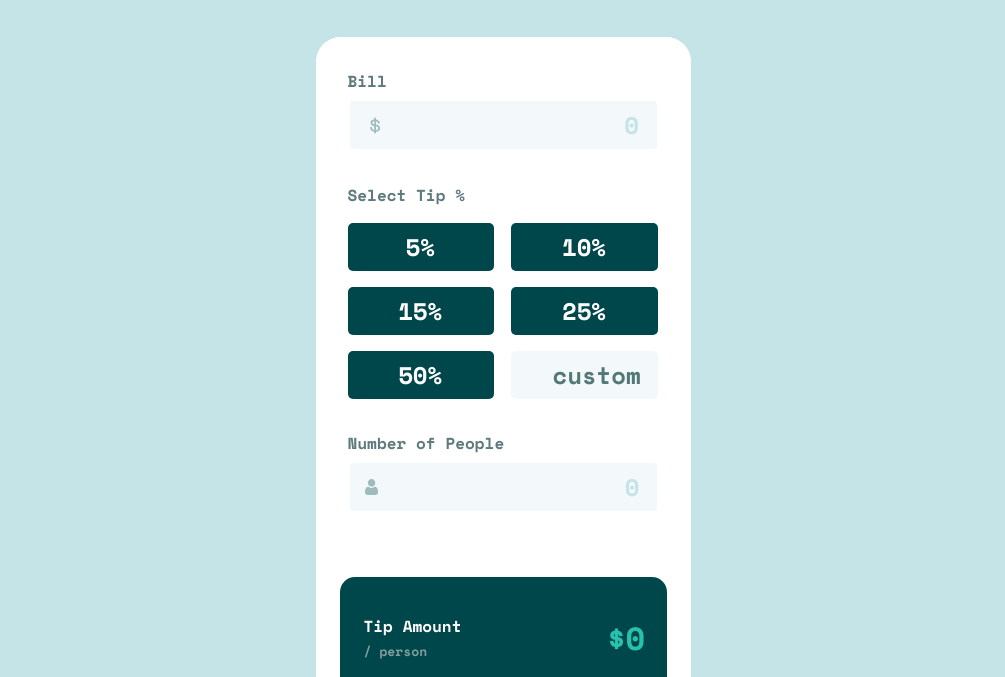
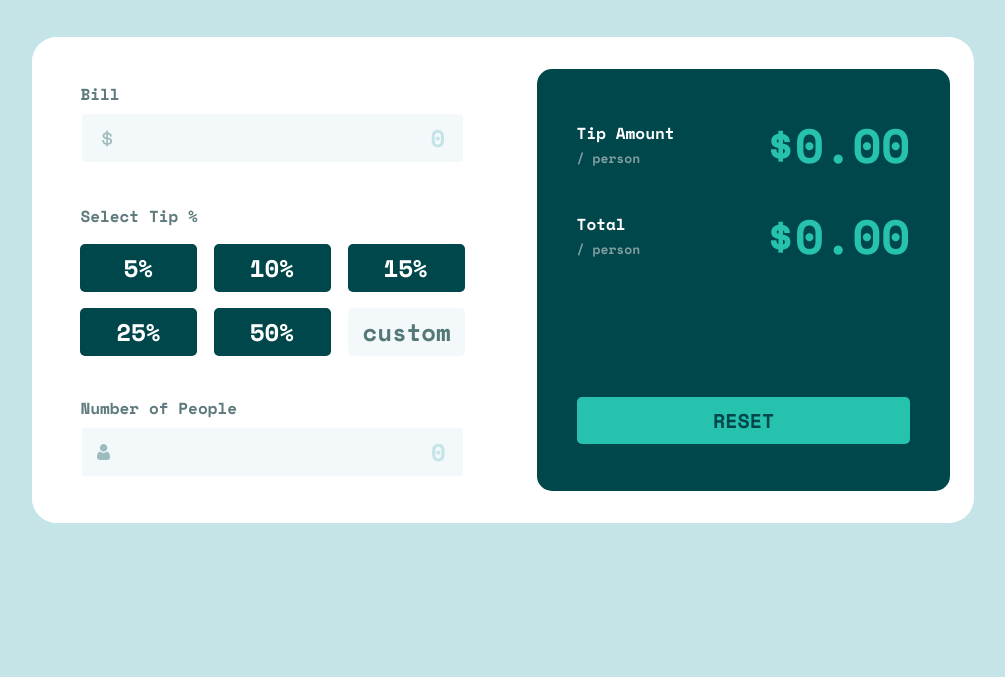
Before and after one commit to otoap/tip-calculator-app, a plain HTML site: page index.html in a window 1536 px wide. Shown: the part 107-784 px from the top of the page, without its empty margins (265-1270 px from the left). Drawn offline with nearby package versions, Linux system fonts and the light colour scheme.

Commit message:
finish desktop version and needs check

```diff
--- a/index.html
+++ b/index.html
@@ -39,11 +39,11 @@
         <section class="bottom-section">
             <div class="tip">
                 <h3>Tip Amount <br> <span>/ person</span></h3>
-                <span class="tip-amount">$0</span>
+                <span class="tip-amount">$0.00</span>
             </div>
             <div class="total">
                 <h3>Total <br> <span>/ person</span></h3>
-                <span class="total-per-person">$0</span>
+                <span class="total-per-person">$0.00</span>
             </div>
 
             <button type="reset" class="reset">RESET</button>
--- a/main.js
+++ b/main.js
@@ -23,7 +23,7 @@ let tipPerson = 0;
 let totalPerson = 0;
 
 bill.addEventListener("input", (event)=> {
-    if(event.target.value ==0) {
+    if(event.target.value <=0) {
         billValue = 0;
         bill.style.border = "2px #e17052 solid";
         zeroBill.style.display = "block";
@@ -57,11 +57,11 @@ custom.addEventListener("input", (event) => {
 })
 
 numPpl.addEventListener("input", (event)=> {
-    if(event.target.value == 0) {
+    if(event.target.value <= 0) {
         numPpl.style.border = "2px #e17052 solid";
         zeroPeople.style.display = "block";
-        tip.innerHTML = "$0"
-        total.innerHTML = "$0"
+        tip.innerHTML = "$0.00"
+        total.innerHTML = "$0.00"
     }else{
         numPpl.style.border = "solid 2px #26c2ae";
         people = parseInt(event.target.value);
@@ -78,8 +78,8 @@ reset.addEventListener("click", ()=> {
     bill.value = "";
     custom.value = "";
     numPpl.value = "";
-    tip.innerHTML = "$0"
-    total.innerHTML = "$0"
+    tip.innerHTML = "$0.00"
+    total.innerHTML = "$0.00"
 })
 
 
--- a/style.css
+++ b/style.css
@@ -205,3 +205,74 @@ div .tip-amount, div .total-per-person {
 button {
     cursor: pointer;
 }
+
+
+@media (min-width:1440px) {
+    main {
+        display: flex;
+        border-radius: 25px;
+    }
+
+    div .tip-amount, div .total-per-person {
+        font-size: 48px;
+    }
+
+    .top-section {
+        padding: 45px 48px;
+        position: relative;
+    }
+
+    .buttons {
+        grid-template-columns: auto auto auto;
+        margin-bottom: 40px;
+    }
+
+    button {
+        width: 117px;
+    }
+
+    #custom {
+        width: 117px;
+        padding: 6px 15px;
+    }
+
+    #bill, #people {
+        max-width: unset;
+        width: 100%;
+        border-radius: 5px;
+    }
+
+    .bottom-section {
+        width: 413px;
+    }
+
+    .zero-bill {
+        right: 50px;
+    }
+
+    .zero-people {
+        bottom: 102px;
+        right: 50px;
+    }
+
+    span {
+        margin-top: 40px;
+    }
+
+    .bottom-section {
+        padding: 40px;
+    }
+
+    .reset {
+        margin-top: 126px;
+    }
+
+    input {
+        cursor: pointer;
+    }
+
+    button:hover {
+        background-color: #9fe8df;
+        color: #00474b;
+    }
+}
```
